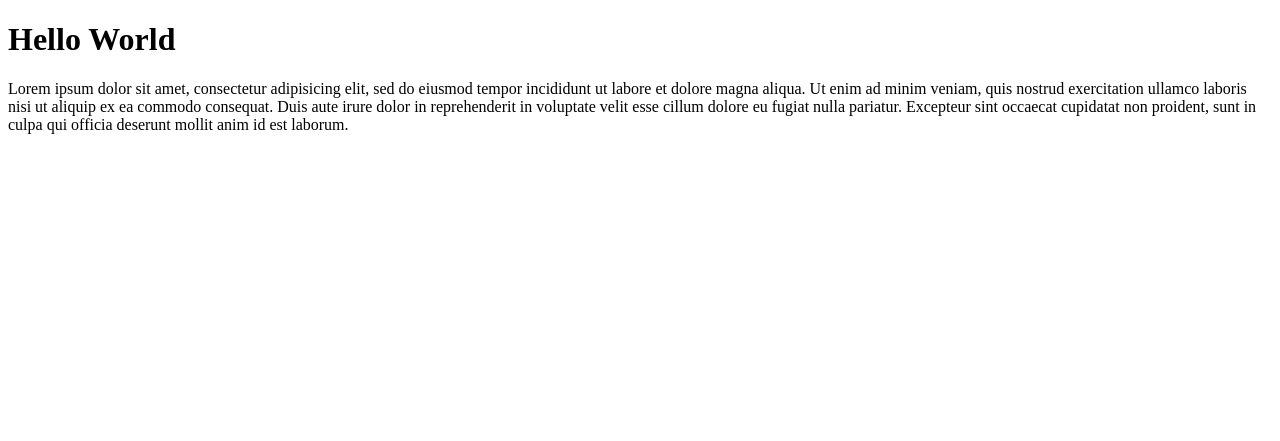
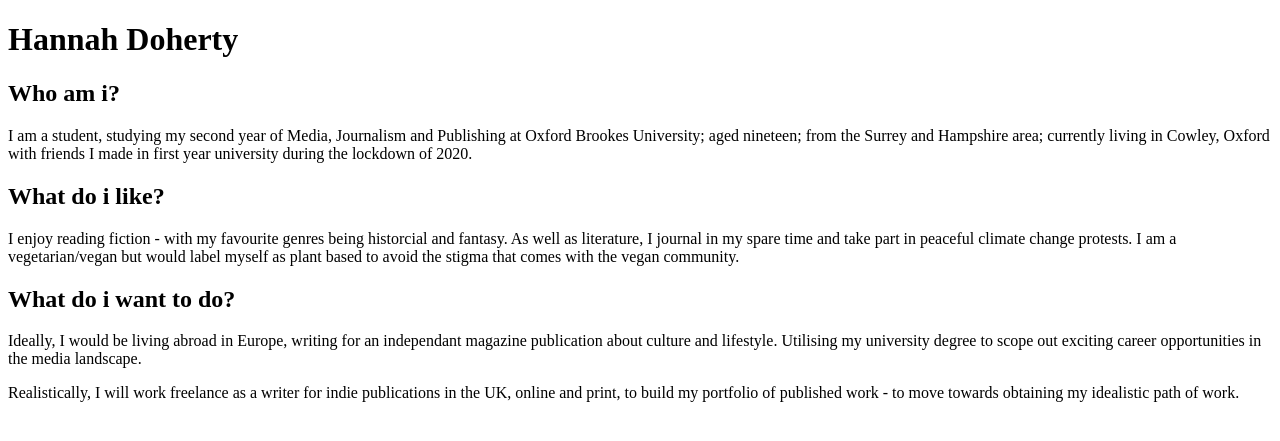
Before and after one commit to 19061287han/typoblog, a Jekyll site: the page aboutme/index.html, which Jekyll copies as it is, in a window 1280 px wide. Shown: the top 441 px of the page. Built offline with Jekyll 4.4.1, drawn with Linux system fonts in a browser that asks for light colours.

Commit message:
Add files via upload

```diff
--- a/aboutme/index.html
+++ b/aboutme/index.html
@@ -7,8 +7,28 @@
   <title>About me</title>
 </head>
 <body>
-<h1>Hello World</h1>
-<p>Lorem ipsum dolor sit amet, consectetur adipisicing elit, sed do eiusmod tempor incididunt ut labore et dolore magna aliqua. Ut enim ad minim veniam, quis nostrud exercitation ullamco laboris nisi ut aliquip ex ea commodo consequat. Duis aute irure dolor in reprehenderit in voluptate velit esse cillum dolore eu fugiat nulla pariatur. Excepteur sint occaecat cupidatat non proident, sunt in culpa qui officia deserunt mollit anim id est laborum.
+<h1>Hannah Doherty</h1>
+<main>
+
+<div class="info">
+<h2>Who am i?</h2>
+<p>I am a student, studying my second year of Media, Journalism and Publishing at Oxford Brookes University; aged nineteen; from the Surrey and Hampshire area; currently living in Cowley, Oxford with friends I made in first year university during the lockdown of 2020.
 </p>
+</div>
+
+<div class="info">
+  <h2>What do i like?</h2>
+  <p>I enjoy reading fiction - with my favourite genres being historcial and fantasy. As well as literature, I journal in my spare time and take part in peaceful climate change protests. I am a vegetarian/vegan but would label myself as plant based to avoid the stigma that comes with the vegan community.
+  </p>
+  </div>
+
+  <div class="info">
+    <h2>What do i want to do?</h2>
+    <p>Ideally, I would be living abroad in Europe, writing for an independant magazine publication about culture and lifestyle. Utilising my university degree to scope out exciting career opportunities in the media landscape.
+      <p>Realistically, I will work freelance as a writer for indie publications in the UK, online and print, to build my portfolio of published work - to move towards obtaining my idealistic path of work.</p>
+    </p>
+    </div>
+
+</main>
 </body>
 </html>
```
Also changed, not shown: aboutme/styles.css (added, +63 -0 lines).
